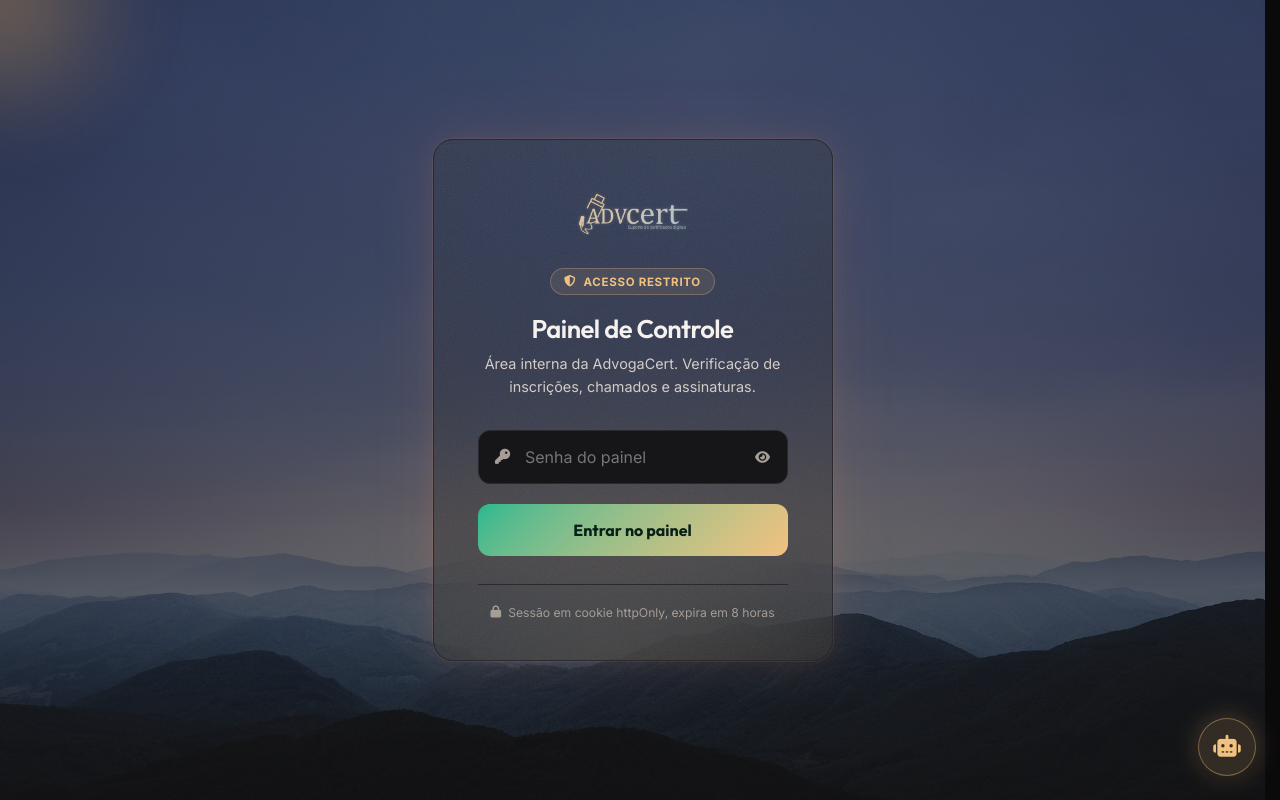
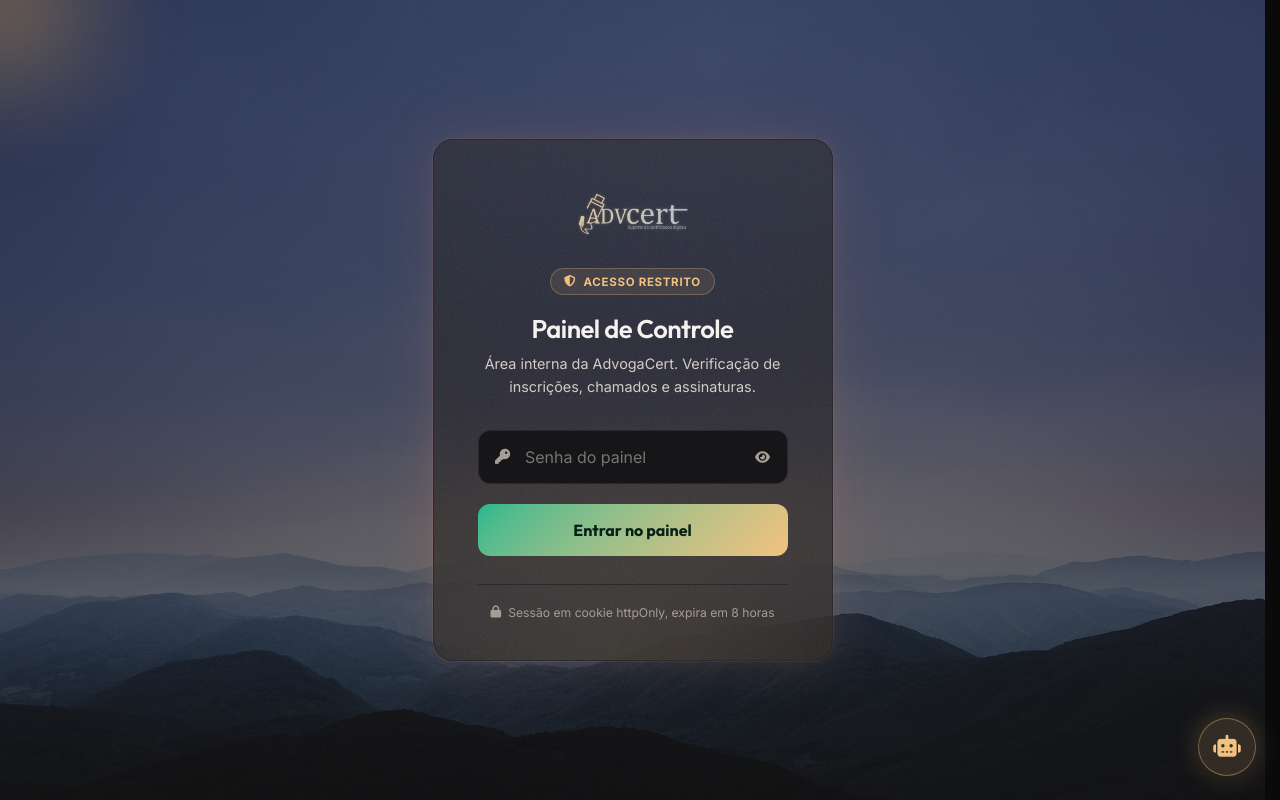
Before and after one commit to Jonascreate/advogacert, a PHP site: page /admin.html in a window 1280 px wide. Run offline with PHP 8.4, Linux system fonts and the light colour scheme.

Commit message:
Tinta do vidro do login a 60%
Trinta e cinco por cento ainda deixava paisagem demais atras do formulario.

Co-Authored-By: Claude Opus 5 <noreply@anthropic.com>

```diff
--- a/admin.html
+++ b/admin.html
@@ -9,7 +9,7 @@
     <link href="https://fonts.googleapis.com/css2?family=Outfit:wght@400;500;600;700&family=Inter:wght@300;400;500;600;700&family=JetBrains+Mono:wght@500;600;700&display=swap" rel="stylesheet">
     <link rel="stylesheet" href="https://cdnjs.cloudflare.com/ajax/libs/font-awesome/6.5.1/css/all.min.css">
     <link rel="stylesheet" href="assets/css/style.css">
-    <link rel="stylesheet" href="assets/css/admin.css?v=86">
+    <link rel="stylesheet" href="assets/css/admin.css?v=87">
 </head>
 <body>
     <a class="admin-pular" href="#conteudo-admin">Ir para o conteúdo do painel</a>
--- a/assets/css/admin.css
+++ b/assets/css/admin.css
@@ -266,7 +266,8 @@ body {
     max-width: 400px;
     /* Era --bg-secondary, cor chapada do site: sobre a foto da montanha a
        caixa virava um retângulo preto no meio do poente. Agora é o mesmo
-       vidro do cartão do painel, mas com mais tinta que ele (35% contra 20%):
+       vidro do cartão do painel, mas com bem mais tinta que ele (60% contra
+       20%):
        atrás do cartão grande há painel inteiro para segurar o texto, atrás
        desta caixa há só a montanha, e vidro fino demais deixava a senha
        disputar leitura com a foto. */
@@ -278,7 +279,7 @@ body {
             oklch(var(--luz-cor) / var(--vidro-poente)) 0%,
             oklch(var(--luz-cor) / calc(var(--vidro-poente) * 0.45)) 35%,
             oklch(var(--luz-cor) / 0) 72%),
-        oklch(var(--vidro-cor) / var(--o-35));
+        oklch(var(--vidro-cor) / var(--o-60));
     backdrop-filter: blur(var(--vidro-blur)) saturate(150%);
     -webkit-backdrop-filter: blur(var(--vidro-blur)) saturate(150%);
     border: 1px solid var(--border-color);
```
